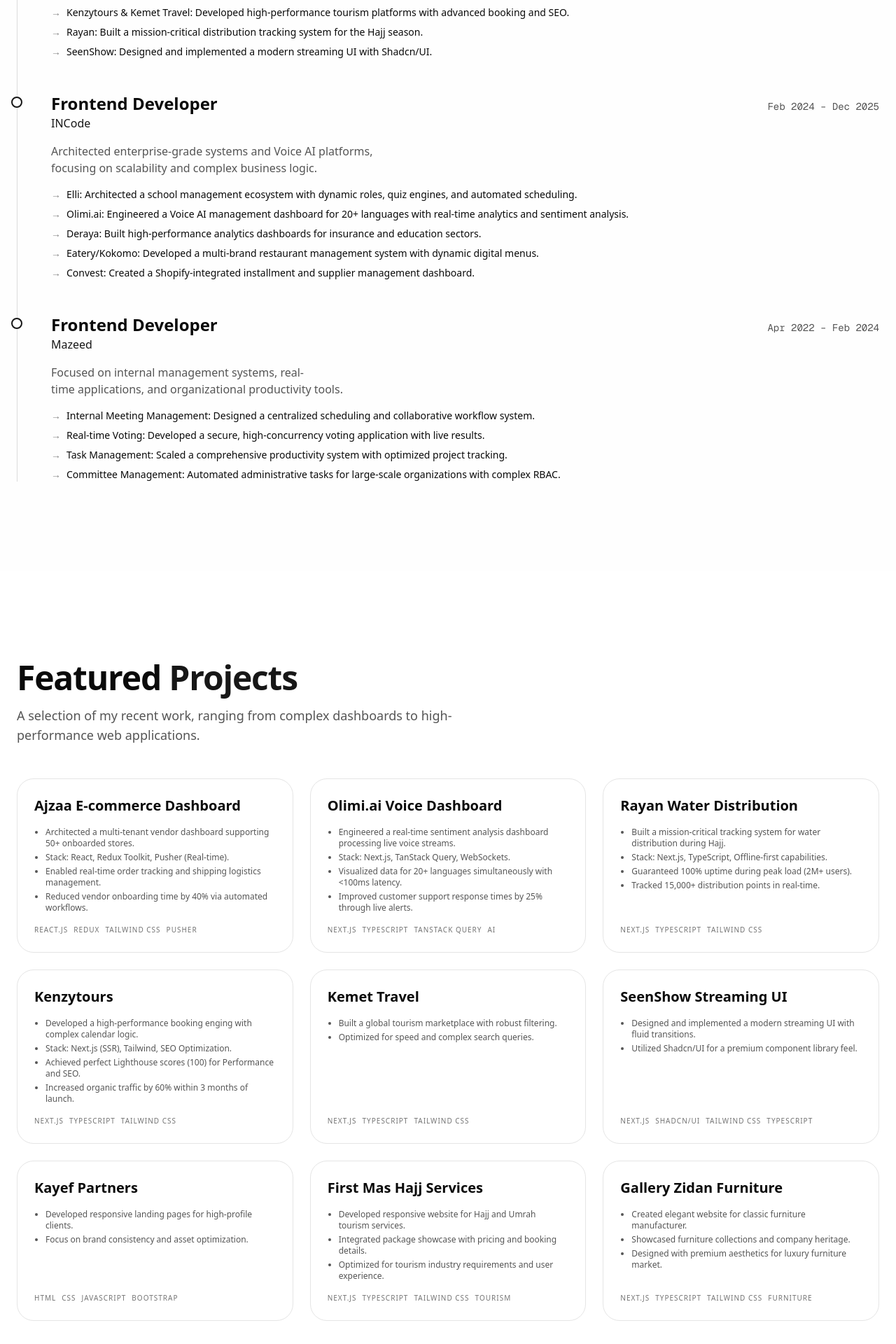
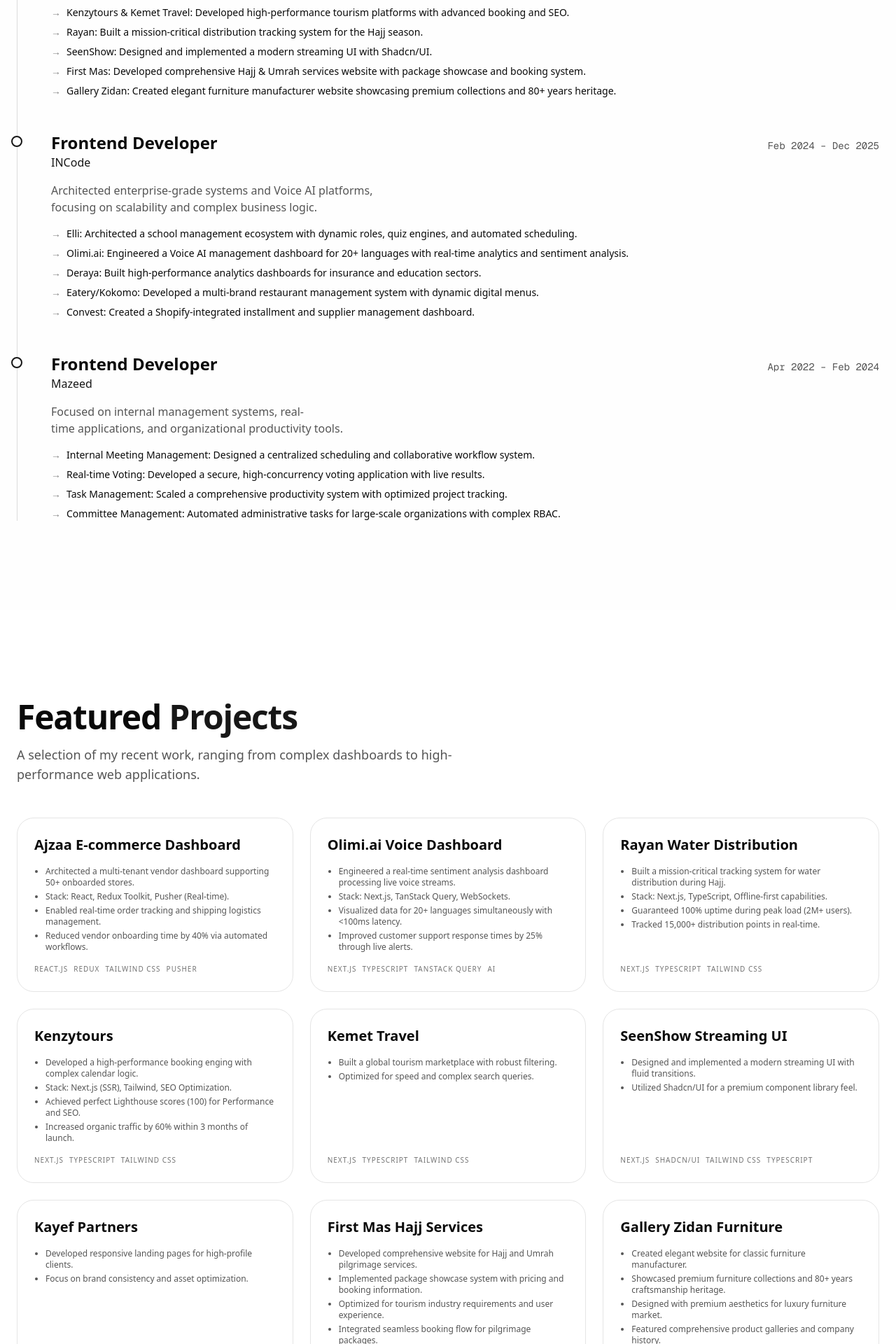
Before and after one commit to AhmedNnasser11/portfolio-ahmed-nasser, a Next.js app: page / in a window 1280 px wide. Shown: the part 1700-3620 px from the top of the page at 70% size. Built offline with nearby package versions, Linux system fonts and the light colour scheme; no server answers.

Commit message:
docs: update projects section with new portfolio entries
Add detailed descriptions for First Mas and Gallery Zidan projects in both HTML and data files. Include comprehensive project highlights and technology stacks to better showcase recent work in tourism and furniture industries.

```diff
--- a/lib/data.ts
+++ b/lib/data.ts
@@ -49,6 +49,8 @@
             "Kenzytours & Kemet Travel: Developed high-performance tourism platforms with advanced booking and SEO.",
             "Rayan: Built a mission-critical distribution tracking system for the Hajj season.",
             "SeenShow: Designed and implemented a modern streaming UI with Shadcn/UI.",
+            "First Mas: Developed comprehensive Hajj & Umrah services website with package showcase and booking system.",
+            "Gallery Zidan: Created elegant furniture manufacturer website showcasing premium collections and 80+ years heritage.",
         ],
         environment: [
             "Next.js",
@@ -218,11 +220,12 @@
         title: "First Mas Hajj Services",
         slug: "first-mas",
         description:
-            "Egyptian tourism company website for Hajj and Umrah services. Showcases comprehensive pilgrimage packages with pricing and booking information.",
+            "Comprehensive Egyptian tourism company website for Hajj and Umrah pilgrimage services. Features package showcase system with pricing and booking information, optimized for tourism industry requirements.",
         highlights: [
-            "Developed responsive website for Hajj and Umrah tourism services.",
-            "Integrated package showcase with pricing and booking details.",
+            "Developed comprehensive website for Hajj and Umrah pilgrimage services.",
+            "Implemented package showcase system with pricing and booking information.",
             "Optimized for tourism industry requirements and user experience.",
+            "Integrated seamless booking flow for pilgrimage packages.",
         ],
         tags: ["Next.js", "TypeScript", "Tailwind CSS", "Tourism"],
         link: "https://first-mas.com",
@@ -233,11 +236,12 @@
         title: "Gallery Zidan Furniture",
         slug: "gallery-zidan",
         description:
-            "Classic furniture manufacturing company website showcasing premium furniture collections and craftsmanship heritage since 1940.",
+            "Elegant furniture manufacturer website showcasing premium collections and 80+ years of craftsmanship heritage. Designed with premium aesthetics for luxury furniture market.",
         highlights: [
             "Created elegant website for classic furniture manufacturer.",
-            "Showcased furniture collections and company heritage.",
+            "Showcased premium furniture collections and 80+ years craftsmanship heritage.",
             "Designed with premium aesthetics for luxury furniture market.",
+            "Featured comprehensive product galleries and company history.",
         ],
         tags: ["Next.js", "TypeScript", "Tailwind CSS", "Furniture"],
         link: "https://gallery-zidan-front.vercel.app",
--- a/public/ahmed_cv_ats.html
+++ b/public/ahmed_cv_ats.html
@@ -442,6 +442,34 @@
       </div>
 
       <div class="project">
+        <div class="project-title">First Mas - Hajj & Umrah Services</div>
+        <div>
+          Developed a comprehensive website for Egyptian tourism company
+          specializing in Hajj and Umrah pilgrimage services. Implemented
+          <strong>package showcase system</strong> with pricing and booking
+          information, optimized for tourism industry requirements and
+          <strong>user experience</strong>.
+        </div>
+        <div>
+          <strong>Technologies:</strong> Next.js, TypeScript, Tailwind CSS
+        </div>
+      </div>
+
+      <div class="project">
+        <div class="project-title">Gallery Zidan - Classic Furniture</div>
+        <div>
+          Created elegant website for classic furniture manufacturer showcasing
+          <strong>premium furniture collections</strong> and craftsmanship
+          heritage since 1940. Designed with <strong>premium aesthetics</strong>
+          for luxury furniture market, featuring comprehensive product galleries
+          and company history.
+        </div>
+        <div>
+          <strong>Technologies:</strong> Next.js, TypeScript, Tailwind CSS
+        </div>
+      </div>
+
+      <div class="project">
         <div class="project-title">SeenShow - Advanced Movies Streaming UI</div>
         <div>
           <strong>Technologies:</strong> Next.js, Shadcn/UI, Tailwind CSS,
```
